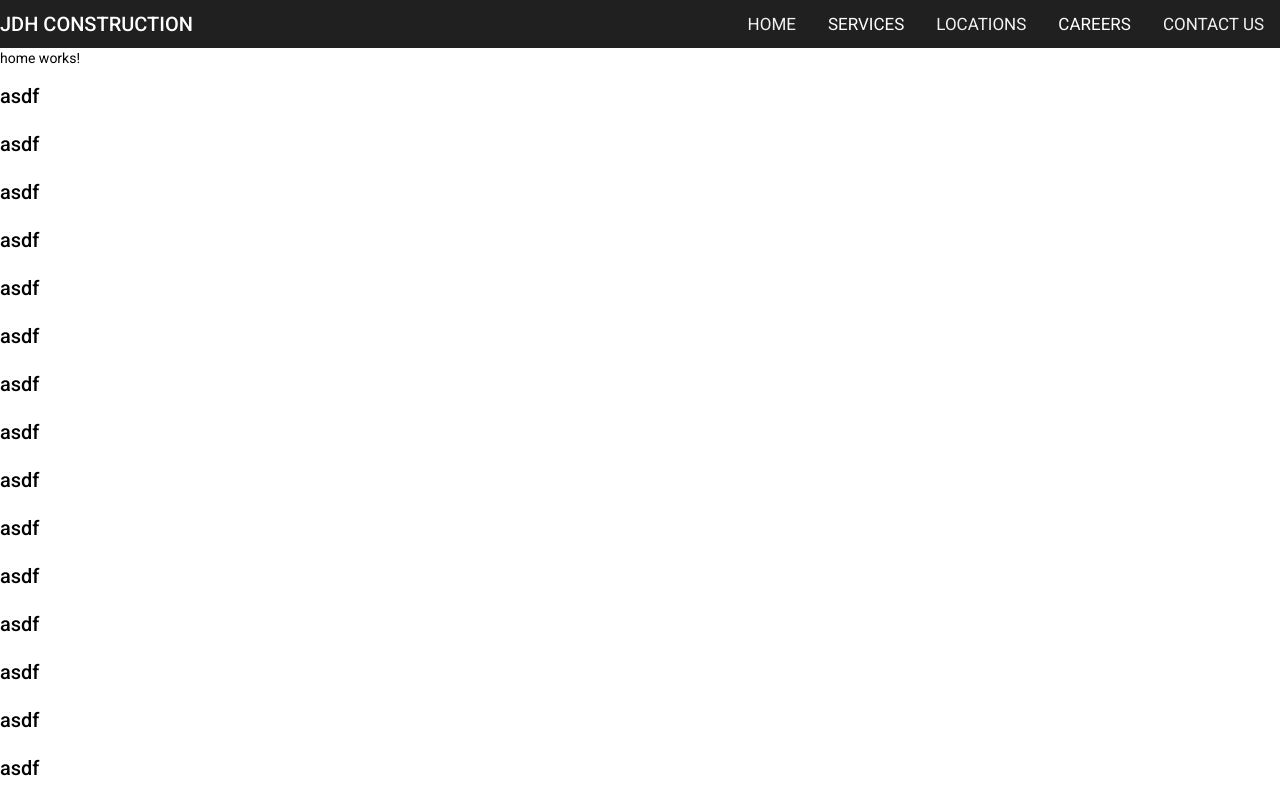
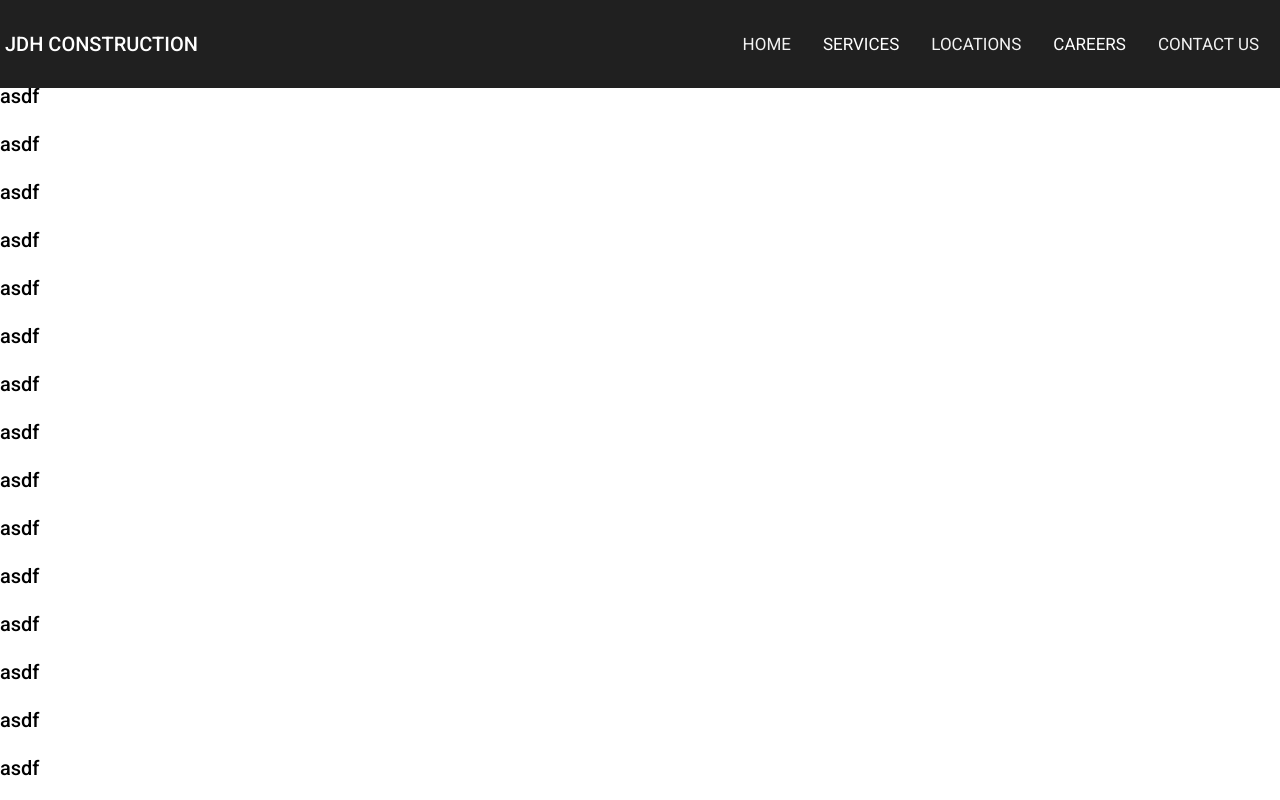
Before and after one commit to khale913/new-JDHconstruction, an Angular app: page / in a window 1280 px wide. Shown: the top 800 px of the page. Built offline with nearby package versions, Linux system fonts and the light colour scheme.

Commit message:
navbar fixed

```diff
--- a/src/app/header/header.component.html
+++ b/src/app/header/header.component.html
@@ -1,6 +1,6 @@
 <!-- <h2 routerLink="/services" routerLinkActive="active">HEADER</h2>
 <h2 routerLink="/">home</h2> -->
-<div class="topnav" id="myTopnav" (scroll)="onScrollEvent($event)">
+<div class="topnav" id="myTopnav" [ngClass]="{ 'less-padding': lessPadding === true}" (scroll)="onScrollEvent($event)">
   <div class="company-logo">
     <h2>JDH CONSTRUCTION</h2>
   </div>
--- a/src/app/header/header.component.scss
+++ b/src/app/header/header.component.scss
@@ -2,6 +2,12 @@
   margin: 0;
   padding: 0;
   box-sizing: border-box;
+}
+
+.top-header {
+  width: 100%;
+  height: 20px;
+  background-color: red;
 }
 
 /* Company Logo */
@@ -18,10 +24,18 @@
 
 /* Add a black background color to the top navigation */
 .topnav {
+  width: 100%;
+  transition:  0.4s;
+  position: fixed;
+  padding: 20px 5px;
+  top: 0;
   background-color: #202020;
-  overflow: hidden;
   display: flex;
   justify-content: space-between;
+}
+
+.less-padding {
+  padding: 0px;
 }
 
 /* Style the links inside the navigation bar */
--- a/src/app/header/header.component.ts
+++ b/src/app/header/header.component.ts
@@ -1,5 +1,6 @@
 import { Component, OnInit } from '@angular/core';
 import { HostListener } from '@angular/core';
+import { windowCount } from 'rxjs';
 @Component({
   selector: 'app-header',
   templateUrl: './header.component.html',
@@ -7,9 +8,16 @@ import { HostListener } from '@angular/core';
 })
 export class HeaderComponent implements OnInit {
   @HostListener("window:scroll", ['$event']) onScrollEvent(event: any) {
-    console.log(event);
-    console.log('scrolling')
+    // console.log(event);
+    // console.log(window.pageYOffset)
+    console.log(window.scrollY)
+    if (window.pageYOffset >= 45 || window.scrollY >= 45) {
+      this.lessPadding = true;
+    } else {
+      this.lessPadding = false;
+    }
   }
+  lessPadding: boolean = false;
   constructor() { }
 
   ngOnInit(): void {
```
